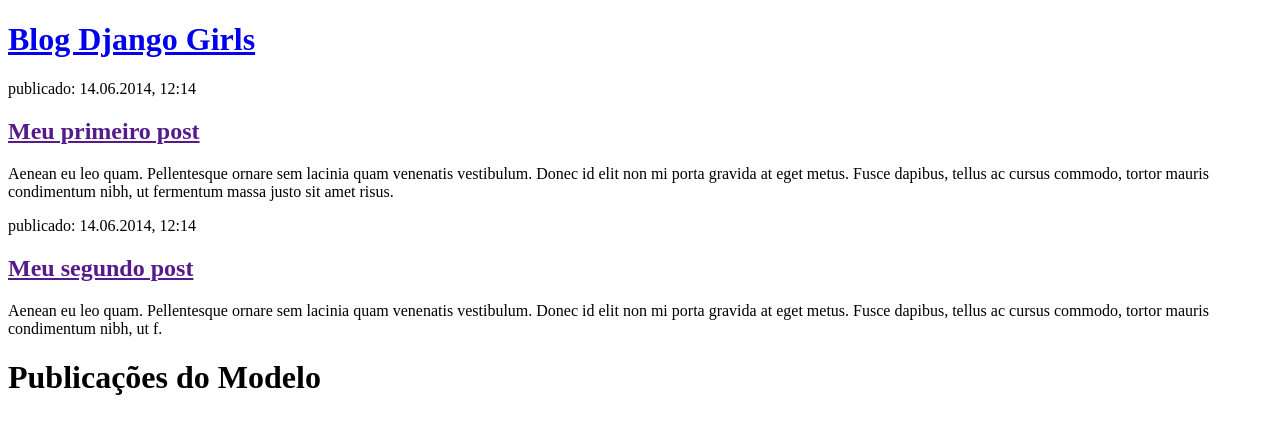
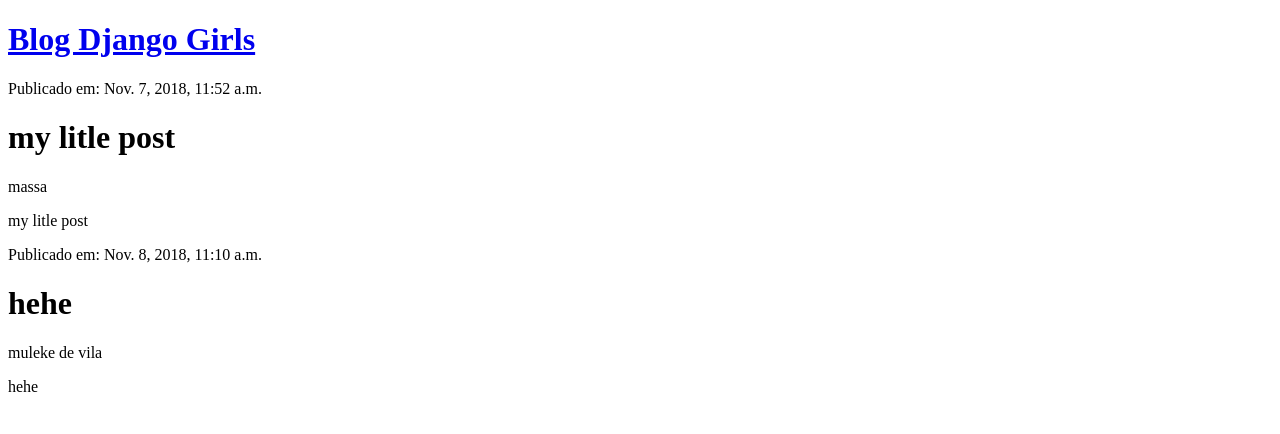
Before and after one commit to marlonfernando16/Blog-DjangoGirls, a Django app: page / in a window 1280 px wide. Shown: the top 434 px of the page. Run offline with Django 3.2, Linux system fonts and the light colour scheme; data comes from the database, SQL or seed files in the repository; both versions use the stored data as it was after the commit.

Commit message:
template com dados do model

```diff
--- a/blog/templates/blog/post_list.html
+++ b/blog/templates/blog/post_list.html
@@ -12,21 +12,14 @@
            <h1><a href="/">Blog Django Girls</a></h1>
         </div>
 
-        <div>
-            <p>publicado: 14.06.2014, 12:14</p>
-            <h2><a href="">Meu primeiro post</a></h2>
-            <p>Aenean eu leo quam. Pellentesque ornare sem lacinia quam venenatis vestibulum. Donec id elit non mi porta gravida at eget metus. Fusce dapibus, tellus ac cursus commodo, tortor mauris condimentum nibh, ut fermentum massa justo sit amet risus.</p>
-        </div>
-
-
-        <div>
-            <p>publicado: 14.06.2014, 12:14</p>
-            <h2><a href="">Meu segundo post</a></h2>
-            <p>Aenean eu leo quam. Pellentesque ornare sem lacinia quam venenatis vestibulum. Donec id elit non mi porta gravida at eget metus. Fusce dapibus, tellus ac cursus commodo, tortor mauris condimentum nibh, ut f.</p>
-        </div>
-
-        <h1>Publicações do Modelo</h1>
-
+          {% for post in posts %}
+            <div>
+                 <p>Publicado em: {{ post.published_date }} </p>
+                 <h1><a href="#"></a> {{ post.title }} </h1>
+                 <p>{{ post.text|linebreaksbr }}</p>
+                 {{ post }}
+            </div>
+          {% endfor %}
 
 </body>
 </html>
```
Also changed, not shown: db.sqlite3.
